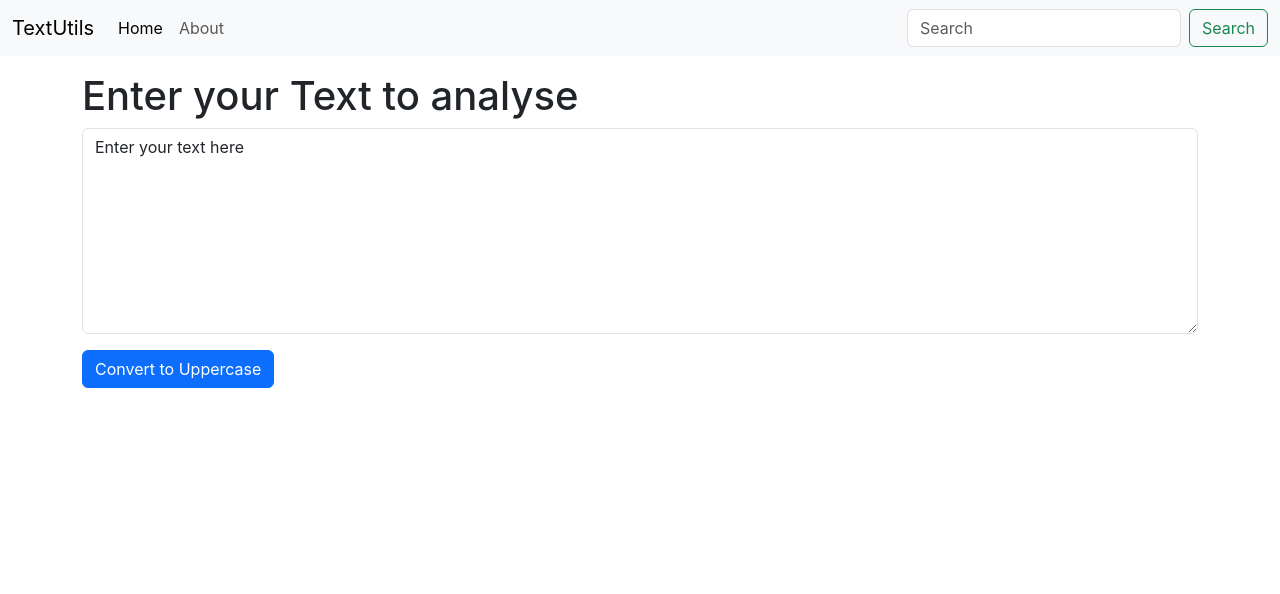
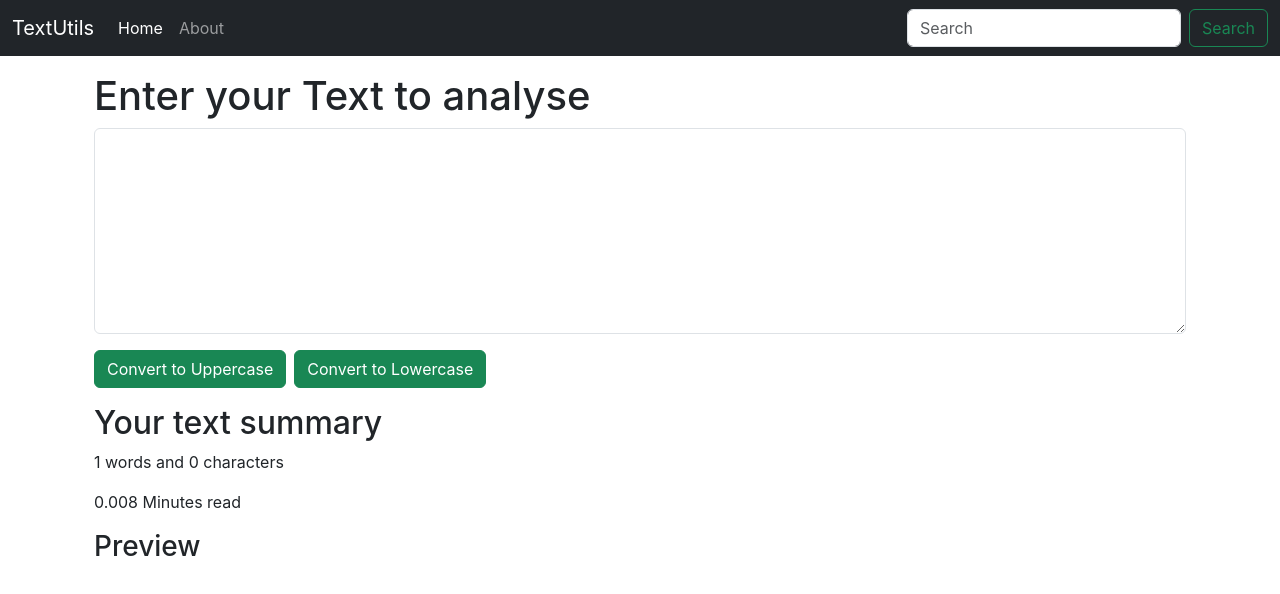
Before and after one commit to Pranay-Rokade/React_First_Project, a React (Create React App) app: page / in a window 1280 px wide. Shown: the top 594 px of the page. Built offline with nearby package versions, Linux system fonts and the light colour scheme.

Commit message:
Adding More Logic to TextUtils

```diff
--- a/src/components/Navbar.js
+++ b/src/components/Navbar.js
@@ -4,7 +4,7 @@
 
 export default function Navbar(props) {
   return (
-      <nav className="navbar navbar-expand-lg bg-body-tertiary">
+      <nav className="navbar navbar-expand-lg navbar-dark bg-dark">
       <div className="container-fluid">
         <a className="navbar-brand" href="/">{props.title}</a>
         <button className="navbar-toggler" type="button" data-bs-toggle="collapse" data-bs-target="#navbarSupportedContent" aria-controls="navbarSupportedContent" aria-expanded="false" aria-label="Toggle navigation">
--- a/src/components/TextForm.js
+++ b/src/components/TextForm.js
@@ -6,18 +6,33 @@
         let newText = text.toUpperCase();
         setText(newText);
     }
+    const handleLoClick = () => {
+        // console.log("Lowercase was clicked: "+ text);
+        let newText = text.toLowerCase();
+        setText(newText);
+    }
     const handleOnChange = (event) => {
         // console.log("On Change");
         setText(event.target.value);
     }
-    const [text, setText] = useState('Enter your text here');
+    const [text, setText] = useState('');
   return (
-    <div>
+    <>
+    <div className="container">
         <h1>{props.heading}</h1>
         <div className="mb-3">
             <textarea className="form-control" value={text} onChange={handleOnChange} id="myBox" rows="8"></textarea>
         </div>
-        <button className="btn btn-primary" onClick={handleUpClick}>Convert to Uppercase</button>
+        <button className="btn btn-success" onClick={handleUpClick}>Convert to Uppercase</button>
+        <button className="btn btn-success mx-2" onClick={handleLoClick}>Convert to Lowercase</button>
     </div>
+    <div className="container my-3">
+        <h2>Your text summary</h2>
+        <p>{text.split(" ").length} words and {text.length} characters</p>
+        <p>{0.008 * text.split(" ").length} Minutes read</p>
+        <h3>Preview</h3>
+        <p>{text}</p>
+    </div>
+    </>
   )
 }
```
